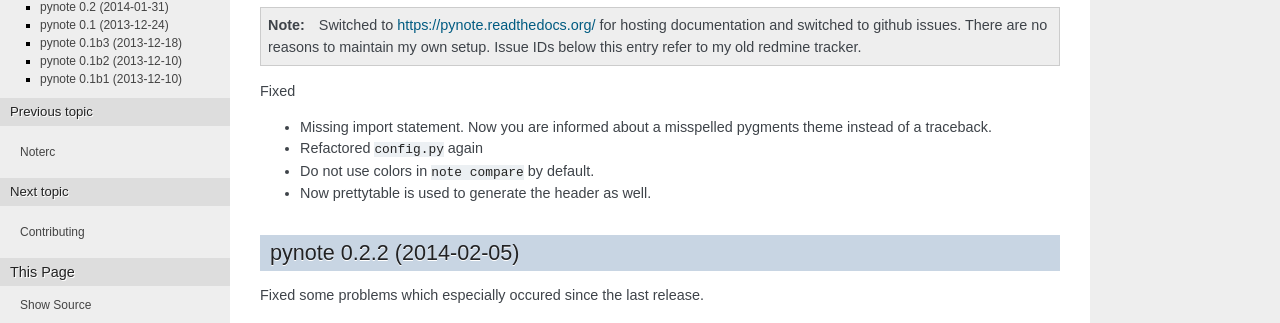
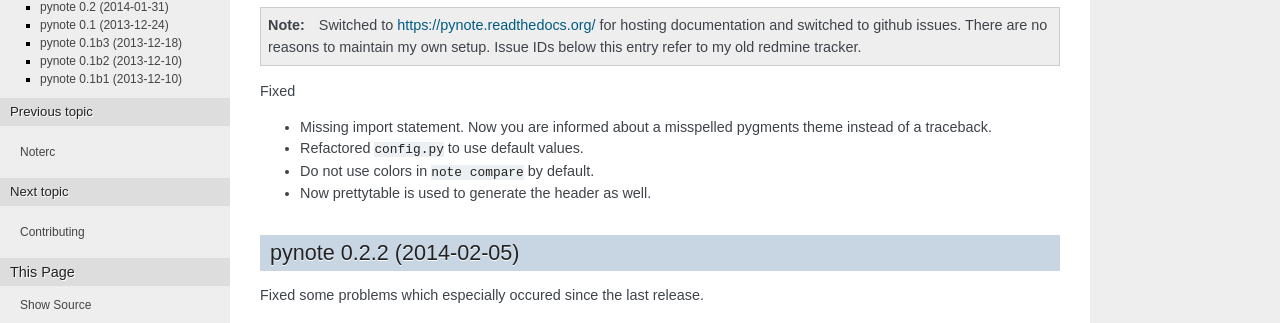
Before and after one commit to fastpacecolding/pynote, a Sphinx documentation site: the page built from doc/changelog.rst, in a window 1280 px wide. Shown: the part 164-487 px from the top of the page. Built offline with Sphinx 7.4.7, drawn with Linux system fonts in a browser that asks for light colours.

Commit message:
updated docs

```diff
--- a/doc/changelog.rst
+++ b/doc/changelog.rst
@@ -5,6 +5,7 @@
 -----------------------
 
 .. note::
+
   Switched to https://pynote.readthedocs.org/ for hosting documentation
   and switched to github issues. There are no reasons to maintain my own
   setup. Issue IDs below this entry refer to my old redmine tracker.
@@ -13,7 +14,7 @@
 
 * Missing import statement. Now you are informed about a misspelled
   pygments theme instead of a traceback.
-* Refactored ``config.py`` again
+* Refactored ``config.py`` to use default values.
 * Do not use colors in ``note compare`` by default.
 * Now prettytable is used to generate the header as well.
 
```
Also changed, not shown: 1 other file.
